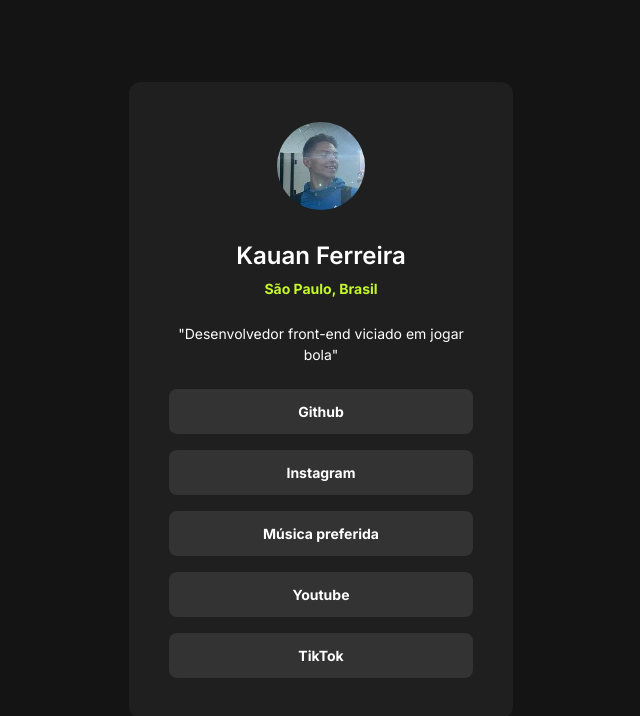
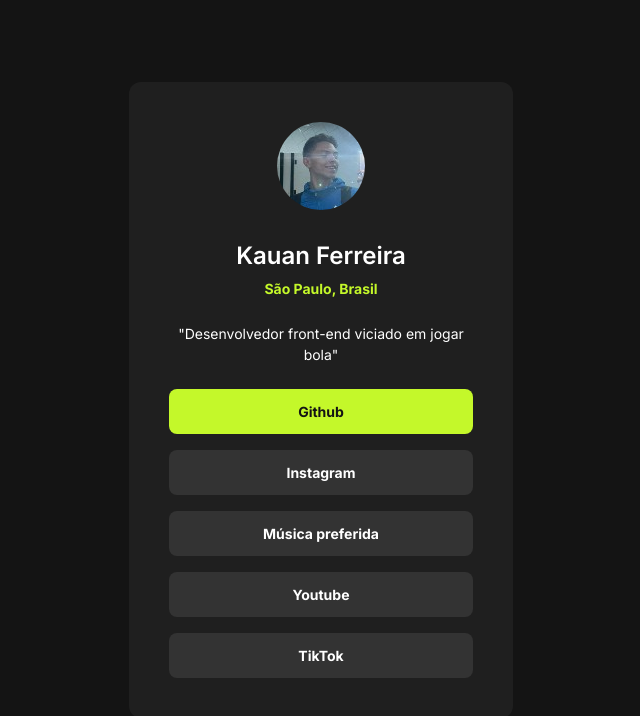
Before and after one commit to KauanFerreiradesouza12B/meus_links, a plain HTML site: page index.html in a window 1280 px wide. In both pictures the pointer is over the link "Github". Shown: the whole page, without its empty margins (319-959 px from the left). Drawn offline with Linux system fonts and the light colour scheme.

Commit message:
adicionado efeito de hover para as âncoras

```diff
--- a/style.css
+++ b/style.css
@@ -63,3 +63,8 @@
     font-size: 14px;
     line-height: 21px;
 }
+
+div a:hover {
+    background-color: #c4f82a;
+    color: #141414;
+}
```
